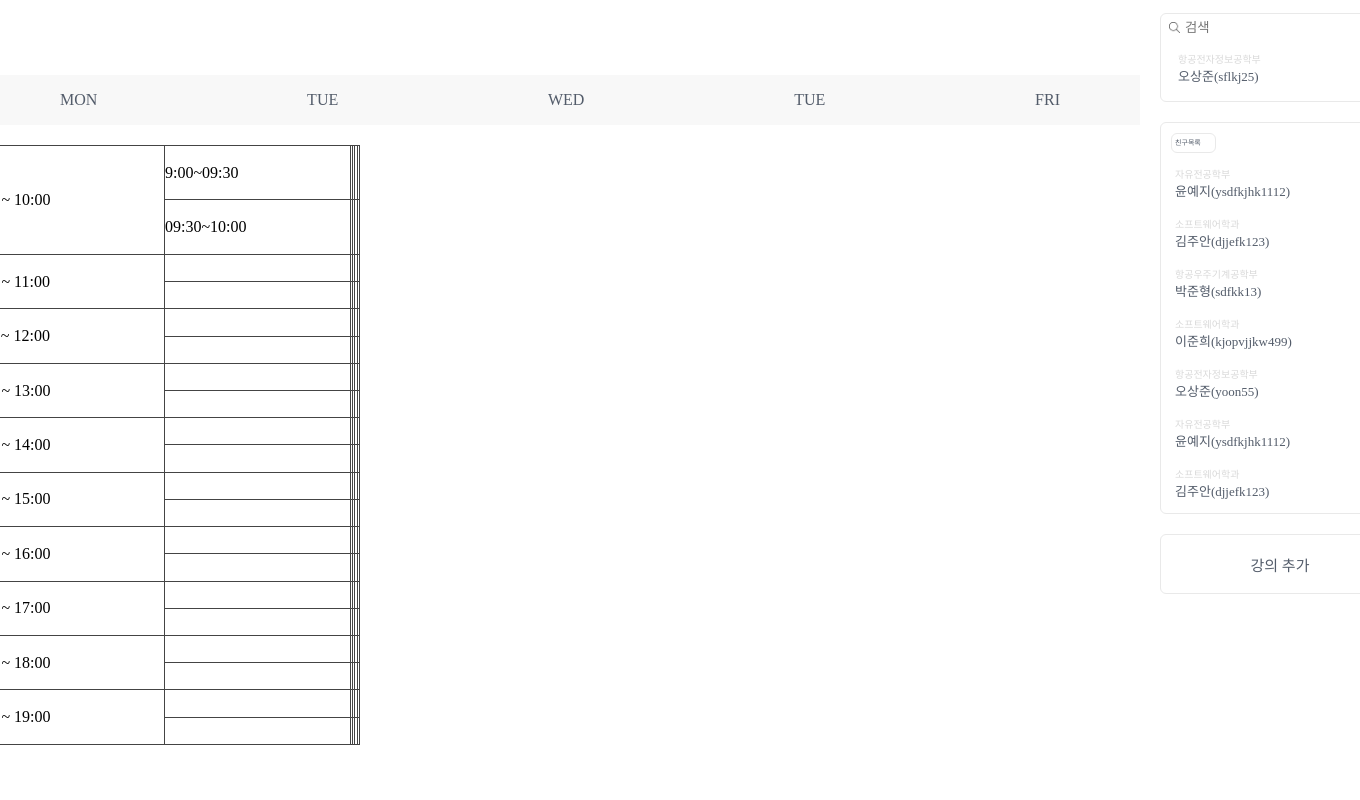
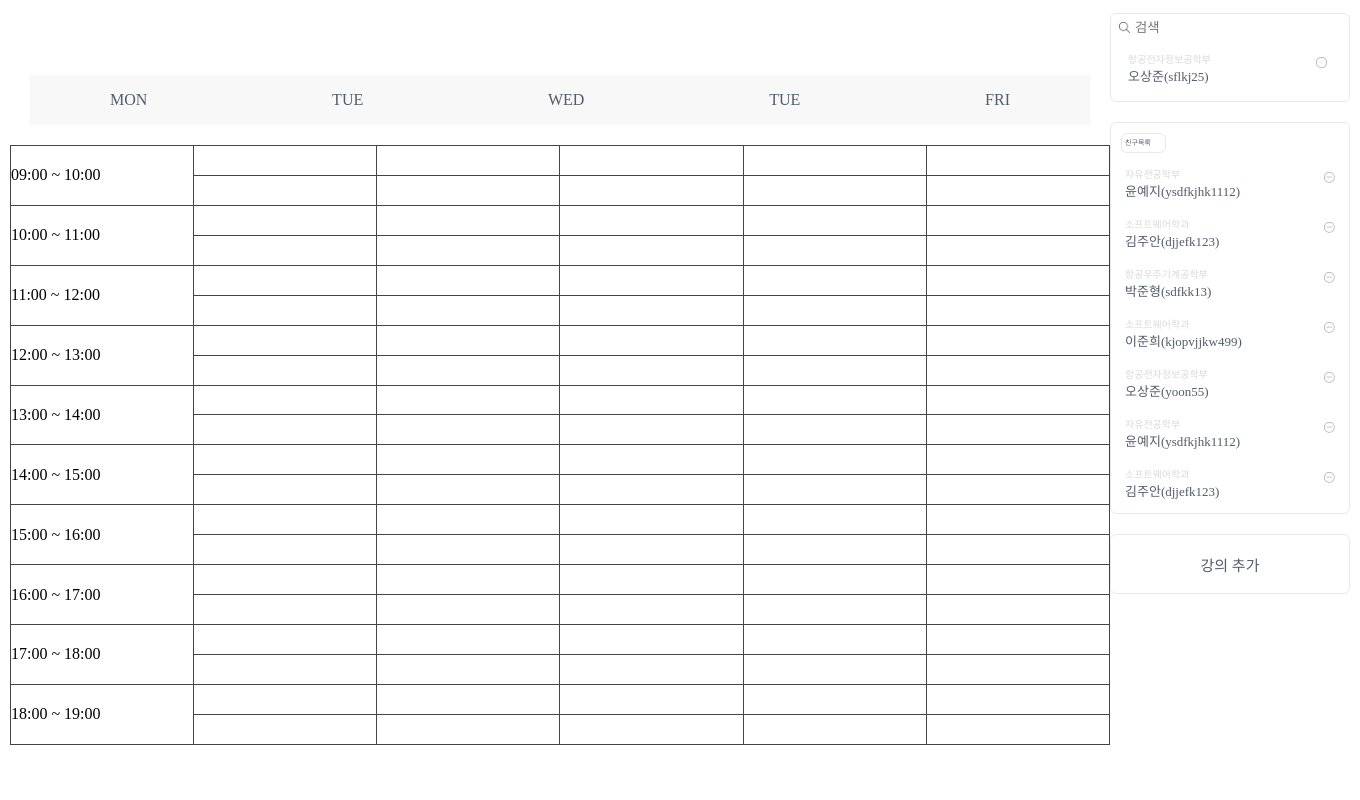
Before and after one commit to leebee-dev/ShareSchedule, a Django app: template empty_time/templates/home.html in a window 1360 px wide; the page is wider, and only the part inside the window is pictured. Shown: the part 47-847 px from the top of that part. Run offline with Django 4.2, Linux system fonts and the light colour scheme; the template is opened without the code that fills it, so the values that code supplies are empty; some web fonts are replaced.

Commit message:
html,css 수정3

```diff
--- a/empty_time/static/css/style.css
+++ b/empty_time/static/css/style.css
@@ -90,26 +90,6 @@
     font-style: normal;
 }
 
-table {
-    width: 100%;
-    border: 1px solid #444444;
-    border-collapse: collapse;
-	width: 400px;
-	height: 600px;
-}
-
-td {
-    border: 1px solid #444444;
-}
-
-main {
-    display: flex;
-    justify-content: center;
-    align-items: center;
-    height: 100vh;
-    box-sizing: border-box;
-    width: 100vw;
-}
 
 .navbar {
 	display: flex;
@@ -148,10 +128,19 @@ main {
 	text-decoration: none;
 }
 
+main {
+    display: flex;
+    justify-content: center;
+    align-items: center;
+    height: 100vh;
+    box-sizing: border-box;
+    width: 100vw;
+}
+
 .week {
 	display: flex;
 	justify-content: space-between;
-	width: 1000px;
+	width: 900px;
  	height: 30px;
 	padding: 10px 80px;
 	align-items: center;
@@ -259,3 +248,25 @@ main {
 	font-size: 13px;
 	color: #535c6a;
 }
+
+.wrap {
+	display: flex;
+	/* width: 900px; */
+	justify-content: space-between;
+    align-items: center;
+    padding: 0px 30px;
+}
+
+table {
+    width: 100%;
+    border: 1px solid #444444;
+    border-collapse: collapse;
+	width: 100%;
+	height: 600px;
+    padding: 0px 30px;
+}
+
+td {
+    border: 1px solid #444444;
+    width: 100px;
+}
--- a/empty_time/templates/home.html
+++ b/empty_time/templates/home.html
@@ -26,8 +26,8 @@
       </nav>
 
       <main>
-
-        <div>
+        <div class="wrap">
+          <div class="center">
             <div class="week">
               <p>MON</p>
               <p>TUE</p>
@@ -36,17 +36,22 @@
               <p>FRI</p>
             </div>
 
-          <table>
+            <table class="schedule">
               <tr>
                 <td rowspan="3">09:00 ~ 10:00</td>
-              <td>9:00~09:30</td>
+                <td></td>
                 <td></td>
                 <td></td>
                 <td></td>
                 <td></td>
               <tr>
               <tr>
+                <!-- <td>09:30~10:00</td>
                 <td>09:30~10:00</td>
+                <td>09:30~10:00</td>
+                <td>09:30~10:00</td>
+                <td>09:30~10:00</td> -->
+                <td></td>
                 <td></td>
                 <td></td>
                 <td></td>
@@ -266,8 +271,6 @@
                 </div>
                 <img src="{% static 'img/delete.png' %}" alt="">
               </div>
-
-
             </div>
             <button class="add-class-btn">강의 추가</button>
 
@@ -311,6 +314,8 @@
                 <input id="complete-add" type="submit" value="완료">
               </form>
             </div>
+          </div>
+        </div>
       </main>
   </body>
 </html>
```
Also changed, not shown: 1 other file. Lines whose indentation alone changed are shown as unchanged.
